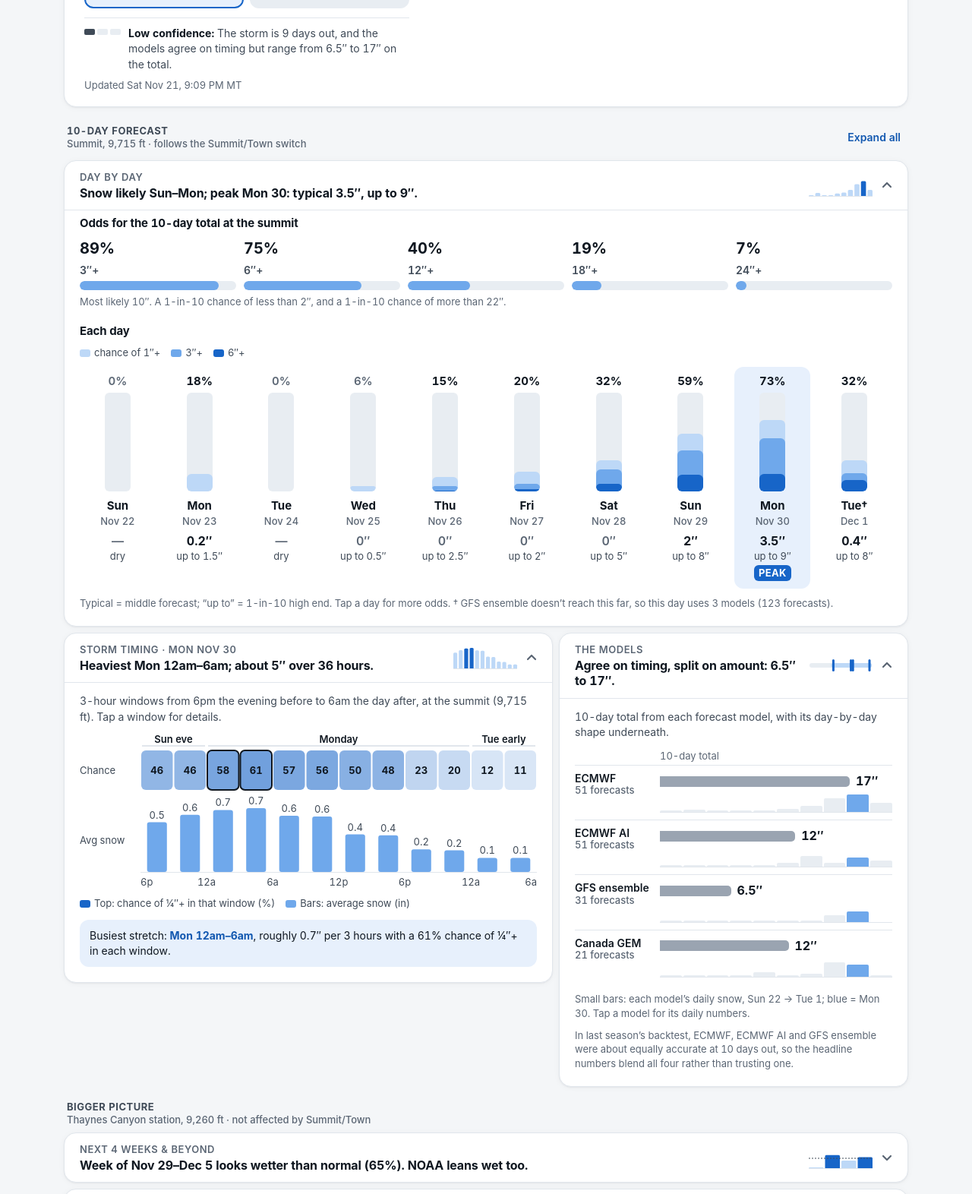
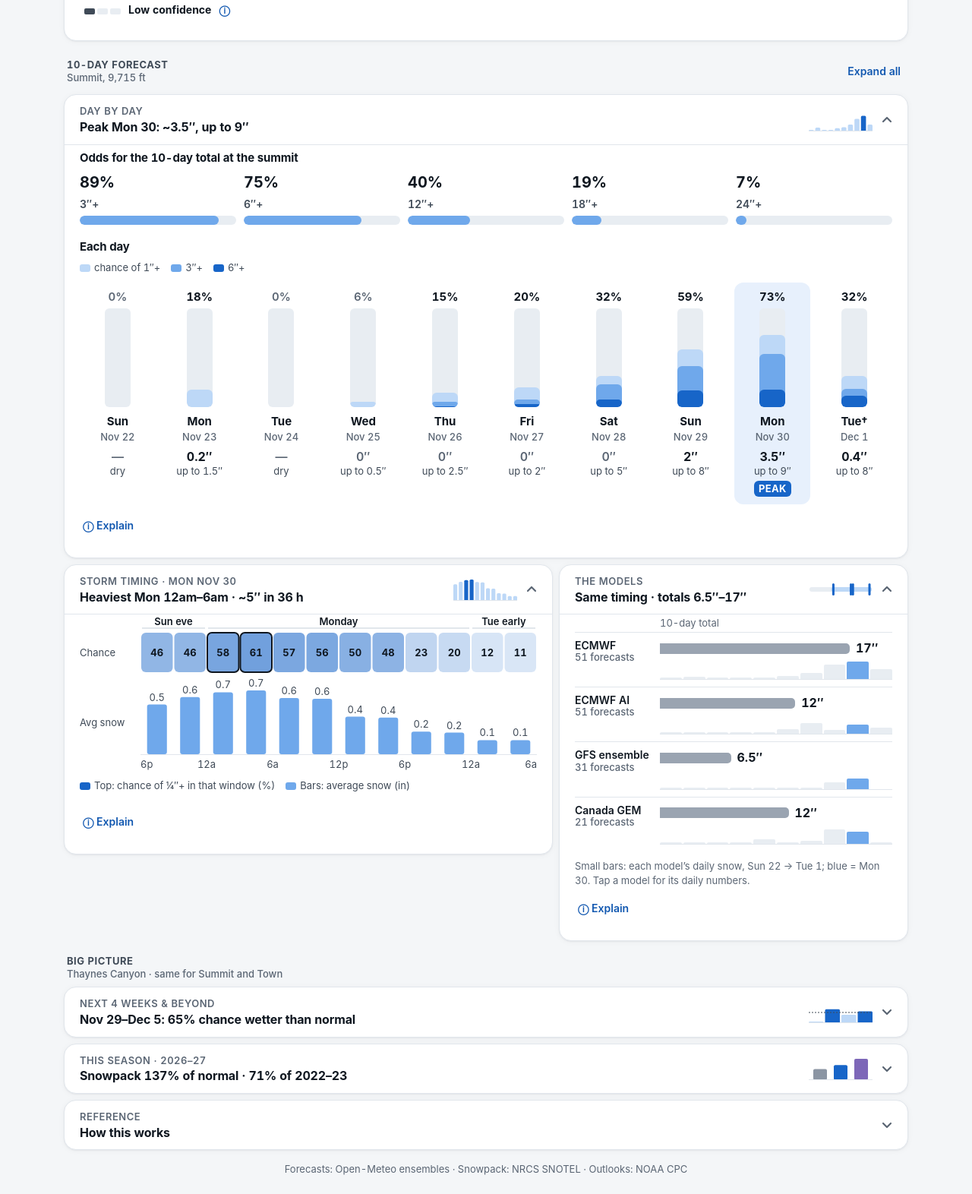
Before and after one commit to jelgie-stack/park-city-snow, a plain HTML site: page index.html in a window 1280 px wide. Shown: the part 322-1894 px from the top of the page at 76% size. Drawn offline with Linux system fonts and the light colour scheme.

Commit message:
Trim page text: shorter summaries, explanations behind Explain toggles
Co-Authored-By: Claude Opus 5.5 <noreply@anthropic.com>
Claude-Session: https://claude.ai/code/session_01XPL9ivWcSCWzEu1TSwYJME

```diff
--- a/index.html
+++ b/index.html
@@ -88,7 +88,7 @@ h3.h3:first-child{margin-top:4px}
 .brk span{border-top:3px solid var(--accent);border-radius:2px;text-align:center;font-size:13px;font-weight:700;color:var(--accent-ink);white-space:nowrap;line-height:15px;overflow:visible}
 .keyrow{display:flex;flex-wrap:wrap;align-items:center;gap:4px 10px;font-size:13px;color:var(--muted);margin-top:6px}
 .keyrow i{display:inline-block;width:12px;height:12px;border-radius:3px;vertical-align:-2px;margin-right:3px}
-.conf{display:flex;align-items:flex-start;gap:10px;margin-top:12px;padding-top:10px;border-top:1px solid var(--line)}
+.conf{display:flex;align-items:center;gap:10px;margin-top:12px;padding-top:10px;border-top:1px solid var(--line)}
 .pips{display:flex;gap:3px;flex:none;margin-top:4px}
 .pips i{width:14px;height:8px;border-radius:2px;background:var(--track)}
 .pips i.on{background:var(--text2)}
@@ -115,6 +115,12 @@ h3.h3:first-child{margin-top:4px}
 .acc-btn[aria-expanded="true"] .chev{transform:rotate(180deg)}
 .acc-body{padding:2px 14px 16px;border-top:1px solid var(--line)}
 .acc-body>:first-child{margin-top:12px}
+.acc-body:not(.xp-on) .xp{display:none}
+.xp-btn{display:inline-flex;align-items:center;gap:6px;min-height:44px;margin-top:6px;padding:0 4px;border:0;background:none;color:var(--accent-ink);font:inherit;font-size:14px;font-weight:600;cursor:pointer}
+.xp-btn:focus-visible{outline:2px solid var(--accent);outline-offset:2px;border-radius:6px}
+.conf-why{display:none}.conf.open .conf-why{display:inline}
+.conf-tog{border:0;background:none;padding:0;font:inherit;color:inherit;cursor:pointer;text-align:left;min-height:44px;display:flex;align-items:center;gap:10px}
+.conf-tog .i{color:var(--accent-ink);font-weight:700}
 
 /* total odds */
 .odds{display:grid;gap:6px;margin:4px 0 6px}
@@ -328,15 +334,15 @@ h3.h3:first-child{margin-top:4px}
       <div class="gl">
         <p class="eyebrow"><span>Next 10 days</span><span id="gDates"></span></p>
         <h1 id="vh"></h1>
-        <p class="gsub" id="vSub"></p>
+        <p class="gsub" id="vSub" hidden></p>
         <div class="totals" id="totals" role="group" aria-label="Most likely 10-day snow totals"></div>
         <div class="conf" id="conf"></div>
-        <div class="upd" id="updated"></div>
+        <div class="upd" id="updated" hidden></div>
       </div>
       <div class="gr">
-        <div class="stripcap"><b id="stripTitle">Chance of 1″+ each day</b><span id="stripSite"></span></div>
+        <div class="stripcap"><b id="stripTitle">Chance of 1″+ · typical inches</b><span id="stripSite"></span></div>
         <div id="strip10" role="img"></div>
-        <div class="keyrow" aria-hidden="true">
+        <div class="keyrow" aria-hidden="true" hidden>
           <span><i style="background:var(--l1)"></i>15–34%</span><span><i style="background:var(--l2)"></i>35–59%</span><span><i style="background:var(--l3)"></i>60%+</span><span><b style="color:var(--text)">3.5</b> = typical inches</span>
         </div>
       </div>
@@ -344,7 +350,7 @@ h3.h3:first-child{margin-top:4px}
 
     <!-- SCAN: 10-day forecast group -->
     <div class="ghead">
-      <h2 id="g1">10-day forecast <small id="g1sub">Summit, 9,715 ft · follows the Summit/Town switch</small></h2>
+      <h2 id="g1">10-day forecast <small id="g1sub"></small></h2>
       <button type="button" class="linkbtn" id="toggleAll">Expand all</button>
     </div>
     <div class="stack two">
@@ -357,7 +363,7 @@ h3.h3:first-child{margin-top:4px}
         <div class="acc-body" id="b-days" hidden>
           <h3 class="h3" id="oddsTitle">Odds for the 10-day total</h3>
           <div class="odds" id="odds"></div>
-          <p class="note" id="oddsNote" style="margin:4px 0 0"></p>
+          <p class="note xp" id="oddsNote" style="margin:4px 0 0"></p>
           <h3 class="h3">Each day</h3>
           <div class="legend" aria-hidden="true">
             <span><i style="background:var(--p1)"></i>chance of 1″+</span>
@@ -369,7 +375,7 @@ h3.h3:first-child{margin-top:4px}
             <ul class="days" id="days"></ul>
           </div>
           <div class="dchart" id="dchart"><div class="dcols" id="dcols"></div></div>
-          <p class="note" id="dFoot"></p>
+          <p class="note xp" id="dFoot"></p>
         </div>
       </section>
 
@@ -380,10 +386,10 @@ h3.h3:first-child{margin-top:4px}
           <svg class="chev" viewBox="0 0 18 18" aria-hidden="true"><path d="M4 7l5 5 5-5"/></svg>
         </button></h2>
         <div class="acc-body" id="b-storm" hidden>
-          <p class="sub" id="sSub"></p>
+          <p class="sub xp" id="sSub"></p>
           <div id="stripBox"></div>
           <div class="legend" id="sLegend" style="margin-top:8px"></div>
-          <div id="sCallouts"></div>
+          <div id="sCallouts" class="xp"></div>
         </div>
       </section>
 
@@ -394,16 +400,16 @@ h3.h3:first-child{margin-top:4px}
           <svg class="chev" viewBox="0 0 18 18" aria-hidden="true"><path d="M4 7l5 5 5-5"/></svg>
         </button></h2>
         <div class="acc-body" id="b-models" hidden>
-          <p class="sub">10-day total from each forecast model, with its day-by-day shape underneath.</p>
+          <p class="sub xp">10-day total from each forecast model, with its day-by-day shape underneath.</p>
           <div id="models"></div>
-          <p class="note">In last season’s backtest, ECMWF, ECMWF AI and GFS ensemble were about equally accurate at 10 days out, so the headline numbers blend all four rather than trusting one.</p>
+          <p class="note xp">In last season’s backtest, ECMWF, ECMWF AI and GFS ensemble were about equally accurate at 10 days out, so the headline numbers blend all four rather than trusting one.</p>
         </div>
       </section>
     </div>
 
     <!-- SCAN: bigger picture group -->
     <div class="ghead">
-      <h2 id="g2">Bigger picture <small id="g2sub">Thaynes Canyon station, 9,260 ft · not affected by Summit/Town</small></h2>
+      <h2 id="g2">Big picture <small id="g2sub">Thaynes Canyon · same for Summit and Town</small></h2>
     </div>
     <div class="stack">
       <section class="card acc" id="sec-long">
@@ -413,14 +419,14 @@ h3.h3:first-child{margin-top:4px}
           <svg class="chev" viewBox="0 0 18 18" aria-hidden="true"><path d="M4 7l5 5 5-5"/></svg>
         </button></h2>
         <div class="acc-body" id="b-long" hidden>
-          <h3 class="h3">Chance each week is wetter than normal</h3>
+          <h3 class="h3">Chance of a wetter-than-normal week</h3>
           <div class="wkhead" aria-hidden="true"><span>Week</span><span>Water vs a normal week</span><span>Wetter</span></div>
           <div id="weeks"></div>
           <div class="wscale" aria-hidden="true" id="wscale"></div>
-          <p class="note" id="wkNote"></p>
+          <p class="note xp" id="wkNote"></p>
           <h3 class="h3">NOAA’s official outlooks</h3>
           <div id="cpc"></div>
-          <p class="note">From NOAA’s Climate Prediction Center: odds of a wetter, drier, warmer or colder period than normal, not amounts. “No tilt” means forecasters can’t call it, not that a normal period is coming.</p>
+          <p class="note xp">From NOAA’s Climate Prediction Center: odds of a wetter, drier, warmer or colder period than normal, not amounts. “No tilt” means forecasters can’t call it, not that a normal period is coming.</p>
         </div>
       </section>
 
@@ -443,37 +449,33 @@ h3.h3:first-child{margin-top:4px}
               <button type="button" data-v="full" aria-pressed="false">Full season</button>
             </div>
           </div>
-          <p class="chartttl" id="seChartTitle"></p>
+          <p class="chartttl xp" id="seChartTitle"></p>
           <div class="legend" aria-hidden="true">
             <span><span class="lg-line" style="border-color:var(--accent)"></span>This season</span>
-            <span><span class="lg-line" style="border-color:var(--accent);border-top-style:dotted"></span>Next 10 days (shaded: likely range)</span>
-            <span><span class="lg-line" style="border-color:var(--median);border-top-style:dashed"></span>Normal (1991–2020 median)</span>
-            <span><span class="lg-line" style="border-color:var(--violet)"></span>2022–23 (record year)</span>
+            <span><span class="lg-line" style="border-color:var(--accent);border-top-style:dotted"></span>Forecast</span>
+            <span><span class="lg-line" style="border-color:var(--median);border-top-style:dashed"></span>Normal</span>
+            <span><span class="lg-line" style="border-color:var(--violet)"></span>2022–23</span>
           </div>
           <div class="chart" id="seasonChart"></div>
-          <p class="note" id="seNote"></p>
+          <p class="note xp" id="seNote"></p>
         </div>
       </section>
 
       <section class="card acc method" id="sec-method">
         <h2><button type="button" class="acc-btn" aria-expanded="false" aria-controls="b-method">
-          <span><span class="acc-k">Reference</span><span class="acc-t">How to read this, and the method</span></span>
+          <span><span class="acc-k">Reference</span><span class="acc-t">How this works</span></span>
           <span></span>
           <svg class="chev" viewBox="0 0 18 18" aria-hidden="true"><path d="M4 7l5 5 5-5"/></svg>
         </button></h2>
         <div class="acc-body" id="b-method" hidden>
           <ul>
-            <li><b>Water vs snow.</b> Forecast snow amounts on this page are inches of snow. The longer-range and season sections use inches of <i>water</i>, because that is what the SNOTEL station measures and what long-range models forecast. 1″ of water ≈ 10–15″ of snow, depending on how cold it is.</li>
-            <li><b>Chance</b> = share of 154 forecasts (51 ECMWF, 51 ECMWF AI, 31 GFS ensemble, 21 Canada GEM, via Open-Meteo) that show at least that much snow. <b>Typical</b> is the middle forecast; <b>high end</b> (“up to”) is the 1-in-10 big outcome; the <b>likely range</b> runs from the 1-in-10 low to the 1-in-10 high.</li>
-            <li><b>Confidence</b> on the first card combines how far out the storm is and how much the four models disagree on amount and timing.</li>
-            <li>Snow is computed from each forecast’s water, using temperature to set how fluffy it is (5–13 inches of snow per inch of water; above freezing it counts as rain).</li>
-            <li>Summit water is scaled up to correct the models’ measured dry bias at Thaynes Canyon last season.</li>
-            <li>“Town” is a point near the resort base (7,000 ft), not a specific house. Snow varies a lot street to street.</li>
-            <li>Forecasts 8–10 days out catch big storms only about half to two-thirds of the time. Treat the back half as a heads-up, not a promise.</li>
-            <li>Snowpack is measured by the Thaynes Canyon SNOTEL (9,260 ft, on Park City Mountain). It weighs the water in the snow, not new snowfall. The 4-week outlook uses the 31-member GFS ensemble (35-day runs) at the same station.</li>
-            <li>Refreshes twice daily, about 5:45am and 2:45pm MT.</li>
-            <li>Sources: <a href="https://open-meteo.com">Open-Meteo</a> ensemble forecasts; <a href="https://wcc.sc.egov.usda.gov/nwcc/site?sitenum=814">NRCS Thaynes Canyon SNOTEL #814</a>; <a href="https://www.cpc.ncep.noaa.gov/">NOAA Climate Prediction Center</a> outlooks.</li>
-          </ul>
+            <li><b>Chance</b> = share of 154 forecasts (ECMWF, ECMWF AI, GFS ensemble, Canada GEM). <b>Typical</b> = middle forecast; <b>up to</b> = 1-in-10 high.</li>
+            <li><b>Snow vs water:</b> 10-day amounts are snow; season and 4-week figures are water. 1″ water ≈ 10–15″ snow.</li>
+            <li><b>Town</b> is near the resort base (7,000 ft). <b>Season</b> data is the Thaynes Canyon SNOTEL (9,260 ft).</li>
+            <li>Days 8–10 catch big storms only about half to two-thirds of the time.</li>
+            <li>Updates twice daily. <span id="updRef"></span></li>
+            <li>Sources: <a href="https://open-meteo.com">Open-Meteo</a>, <a href="https://wcc.sc.egov.usda.gov/nwcc/site?sitenum=814">NRCS SNOTEL #814</a>, <a href="https://www.cpc.ncep.noaa.gov/">NOAA CPC</a>.</li>
+</ul>
         </div>
       </section>
     </div>
@@ -538,6 +540,12 @@ try{openState=JSON.parse(lsGet('pcsnow-open-v5')||'{}')||{}}catch(e){openState={
 function defaultOpen(id){
   if(window.innerWidth>=960)return id==='days'||id==='storm'||id==='models';
   return false;
+}
+function addExplain(){
+  ['b-days','b-storm','b-models','b-long','b-season'].forEach(function(id){var b=$(id);if(!b||b.querySelector('.xp-btn'))return;
+    var bt=el('button','xp-btn','ⓘ Explain');bt.type='button';bt.setAttribute('aria-expanded','false');
+    bt.addEventListener('click',function(){var o=b.classList.toggle('xp-on');bt.setAttribute('aria-expanded',o?'true':'false');bt.textContent=o?'ⓘ Hide explanation':'ⓘ Explain';if(window.renderSeasonChart&&id==='b-season'){}});
+    b.appendChild(bt);});
 }
 function setOpen(id,open,persist){
   var body=$('b-'+id),btn=document.querySelector('[aria-controls="b-'+id+'"]');if(!body||!btn)return;
@@ -652,15 +660,15 @@ function miniBars(vals,max,hi,ref){
 function setViz(id,node){var b=$('vz-'+id);clear(b);b.appendChild(node)}
 
 /* ---------- render ---------- */
-function renderAll(){
+function renderAll(){addExplain();
   syncSeg('siteSeg',site);
-  $('updated').textContent='Updated '+D.updated_label;
+  $('updated').textContent='Updated '+D.updated_label;var ur=$('updRef');if(ur)ur.textContent='Last: '+D.updated_label+'.';
   renderForecast();renderSeasonBody();renderLong();
 }
 function renderForecast(){
   var f=F();
-  $('hdrSub').textContent=siteName()+' · 10-day outlook';
-  $('g1sub').textContent=(site==='summit'?'Summit, 9,715 ft':'Town, 7,000 ft')+' · follows the Summit/Town switch';
+  $('hdrSub').textContent='Updated '+D.updated_label.replace(/ MT$/,'');
+  $('g1sub').textContent=(site==='summit'?'Summit, 9,715 ft':'Town, 7,000 ft');
   renderGlance(f);renderDays(f);renderStorm(f);renderModels(f);
 }
 
@@ -687,7 +695,10 @@ function renderGlance(f){
   // confidence
   var c=confidence(f),cb=$('conf');clear(cb);
   var pp=el('div','pips');pp.setAttribute('aria-hidden','true');for(var k=1;k<=3;k++)pp.appendChild(el('i',k<=c.lvl?'on':null));cb.appendChild(pp);
-  var p=el('p');p.appendChild(el('b',null,c.word+' confidence: '));p.appendChild(document.createTextNode(c.why.charAt(0).toUpperCase()+c.why.slice(1)));cb.appendChild(p);
+  var p=el('p');var tb=el('button','conf-tog');tb.type='button';tb.setAttribute('aria-expanded','false');
+  tb.appendChild(el('b',null,c.word+' confidence'));tb.appendChild(el('span','i','ⓘ'));
+  tb.addEventListener('click',function(){var o=cb.classList.toggle('open');tb.setAttribute('aria-expanded',o?'true':'false')});
+  p.appendChild(tb);p.appendChild(el('span','conf-why',c.why.charAt(0).toUpperCase()+c.why.slice(1)+'.'));cb.appendChild(p);cb.insertBefore(p,cb.firstChild.nextSibling);
   // 10-day strip
   $('stripSite').textContent=siteName();
   var box=$('strip10');clear(box);
@@ -717,7 +728,7 @@ function renderDays(f){
   var st=storyFor(f),ul=$('days');clear(ul);
   var sd=f.days[st.si],t=f.total;
   var win=st.inWindow&&st.a<st.b?'Snow likely '+f.days[st.a].dow+'–'+f.days[st.b].dow+'; ':'';
-  $('dh').textContent=nb(st.inWindow?win+(win?'peak ':'Peak ')+sd.dow+' '+sd.dom+': typical '+inch(sd.p50)+', up to '+inch(sd.p90)+'.':'No snowy day stands out; best chance '+sd.dow+' '+sd.dom+' ('+sd.p['1']+'% for 1″+).');
+  $('dh').textContent=nb(st.inWindow?'Peak '+sd.dow+' '+sd.dom+': ~'+inch(sd.p50)+', up to '+inch(sd.p90):'No standout day; best '+sd.dow+' '+sd.dom+' ('+sd.p['1']+'%)');
   setViz('days',miniBars(f.days.map(function(d){return d.p['1']}),100,function(i){return i===st.si}));
   // total odds
   $('oddsTitle').textContent='Odds for the 10-day total at '+(site==='summit'?'the summit':'town');
@@ -787,7 +798,7 @@ function renderStorm(f){
   var sdd=f.days[stormIdx(f)];$('sEyebrow').textContent='Storm timing · '+(sdd?sdd.label:st.label);
   if(!bl||!bl.length){$('sh').textContent='No storm timing available.';clear($('stripBox'));clear($('vz-storm'));return}
   var si=stormInfo(bl);
-  $('sh').textContent='Heaviest '+si.hv+'; about '+inch(si.tot)+' over 36 hours.';
+  $('sh').textContent='Heaviest '+si.hv+' · ~'+inch(si.tot)+' in 36 h';
   setViz('storm',miniBars(bl.map(function(b){return b.mean}),Math.max.apply(null,bl.map(function(b){return b.mean}))||1,function(i){return i>=si.i0&&i<=si.i1}));
   $('sSub').textContent='3-hour windows from 6pm the evening before to 6am the day after, at '+siteLong()+'. Tap a window for details.';
   var co=$('sCallouts');clear(co);
@@ -872,7 +883,7 @@ function drawStorm(f){
 function renderModels(f){
   var ms=modelStats(f),bm=ms.bm,names=ms.names,box=$('models');clear(box);
   var mx=ms.mx,mn=ms.mn;
-  $('mh').textContent=(ms.timingAgree?'Agree on timing':'Differ on timing')+', '+(ms.ratio>1.6?'split on amount: ':'similar amounts: ')+inch(mn)+' to '+inch(mx)+'.';
+  $('mh').textContent=(ms.timingAgree?'Same timing':'Different timing')+' · totals '+inch(mn)+'–'+inch(mx);
   // mini: dots on a 0..max line
   var w=84,h=30,s=sv('svg',{width:'100%',height:h,viewBox:'0 0 '+w+' '+h,preserveAspectRatio:'none'}),X=function(v){return 4+(w-8)*v/(mx||1)};
   s.appendChild(sv('line',{x1:4,x2:w-4,y1:h/2,y2:h/2,stroke:'var(--track)','stroke-width':6,'stroke-linecap':'round'}));
@@ -905,7 +916,7 @@ function renderLong(){
   var best=null;W.forEach(function(w){if(w.p_above!=null&&(best==null||w.p_above>best.p_above))best=w});
   var c814=(L.cpc||[]).filter(function(o){return /8.14/.test(o.name)})[0];
   var noaa=c814&&c814.precip?(c814.precip.cat==='Above'?' NOAA leans wet too.':c814.precip.cat==='Below'?' NOAA leans dry.':''):'';
-  $('lh').textContent=best&&best.p_above>=55?('Week of '+shortRange(best.label)+' looks wetter than normal ('+best.p_above+'%).'+noaa):(W.length?'No week looks clearly wetter than normal yet.'+noaa:'Longer-range outlook unavailable.');
+  $('lh').textContent=best&&best.p_above>=55?(shortRange(best.label)+': '+best.p_above+'% chance wetter than normal'):(W.length?'No week looks clearly wetter than normal':'Longer-range outlook unavailable.');
   setViz('long',miniBars(W.map(function(w){return w.p_above||0}),100,function(i,v){return v>=55},50));
   var mx=0;W.forEach(function(w){mx=Math.max(mx,w.p90||0,w.normal||0)});mx=Math.max(0.5,Math.ceil(mx*2)/2);
   var pct=function(v){return Math.max(0,Math.min(100,100*(v||0)/mx))+'%'};
@@ -948,7 +959,7 @@ function renderSeasonBody(){
   var s=D.season,t=s.today,isS=metric==='swe';
   $('seEyebrow').textContent='This season · '+s.water_year;
   var w=function(pct){return pct==null?'':pct>=115?'ahead of normal':pct>=90?'near normal':'behind normal'};
-  $('seh').textContent=(t.swe_pct!=null?'Snowpack is '+t.swe_pct+'% of normal for '+t.label+' ('+w(t.swe_pct)+')':'Snowpack: '+t.swe+'″ of water')+', '+(t.swe>=t.swe_2223?'ahead of':'behind')+' record 2022–23.';
+  $('seh').textContent=(t.swe_pct!=null?'Snowpack '+t.swe_pct+'% of normal':'Snowpack '+t.swe+'″ water')+' · '+(t.swe_2223?Math.round(100*t.swe/t.swe_2223)+'% of 2022–23':'');
   // mini: this vs normal vs 2022-23 today
   var vz=sv('svg',{width:'100%',height:30,viewBox:'0 0 84 30',preserveAspectRatio:'none'});
   var mxv=Math.max(t.swe,t.swe_med,t.swe_2223)||1;
@@ -959,10 +970,10 @@ function renderSeasonBody(){
   $('seChartTitle').textContent=isS?'Snowpack: the water stored in the snow on the ground, the best single measure of the season so far.':'Precipitation since Oct 1 (rain + snow water): '+pct+'% of normal for '+t.label+', '+(cur>=y23?'ahead of':'behind')+' 2022–23.';
   var tl=$('tiles');clear(tl);
   function tile(big,lab,em){var d=el('div','tile');d.appendChild(el('b',null,big));d.appendChild(el('span',null,lab));if(em)d.appendChild(el('em',null,em));tl.appendChild(d)}
-  tile(t.swe+'″','water in the snowpack','Normal for '+t.label+': '+t.swe_med+'″');
-  tile(Math.round(100*t.swe/t.swe_2223)+'%','of 2022–23 on this date','2022–23: '+t.swe_2223+'″ water');
-  tile(t.depth!=null?t.depth+'″':'–','snow on the ground',t.depth_2223!=null?'2022–23 same day: '+t.depth_2223+'″':'');
-  tile(s.peaks.median.swe+'″','normal peak water ('+s.peaks.median.label+')','2022–23 peak: '+s.peaks.y2223.swe+'″ ('+s.peaks.y2223.label+')');
+  tile(t.swe+'″','water in snowpack','normal '+t.swe_med+'″');
+  tile(t.swe_2223+'″','2022–23, same day');
+  tile(t.depth!=null?t.depth+'″':'–','snow depth');
+  tile(s.peaks.median.swe+'″','normal peak','2022–23: '+s.peaks.y2223.swe+'″');
   $('seNote').textContent=isS?'The shaded wedge is the 10-day forecast at this station (middle forecast dotted; 1-in-10 low and high at its edges), assuming no melt.':'Counts all water that fell (rain and snow). A wet October can run high even if little of it stuck as snow.';
   renderSeasonChart();
 }
```
